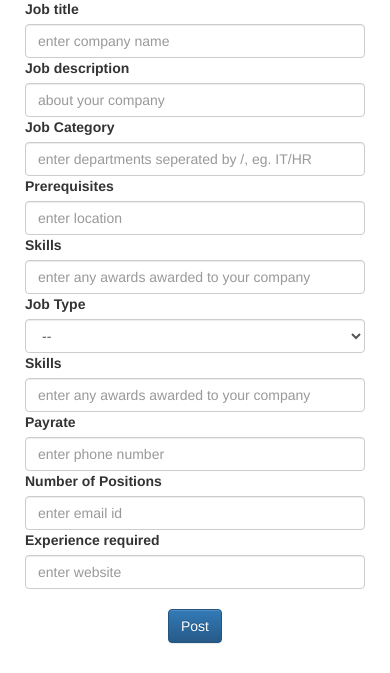
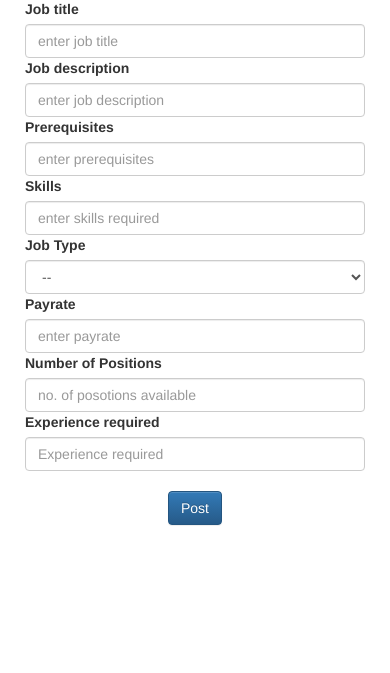
Before and after one commit to guptaaniket261/COL362-DBMS-Project, a Flask app: template templates/postJob.html in a window 390 px wide. Shown: the part 235-908 px from the top of the page. After the commit the page ends 761 px from the top, so only its background shows below. Run offline with Flask 2, Linux system fonts and the light colour scheme; the template is opened without the code that fills it, so the values that code supplies are empty; some libraries are stand-ins or nearby versions; grey boxes are pictures that could not be loaded.

Commit message:
job posting added

```diff
--- a/app.py
+++ b/app.py
@@ -1,4 +1,3 @@
-from crypt import methods
 from math import exp
 import os
 import psycopg2
@@ -339,7 +338,7 @@ def company_profile(cmpid):
   conn = get_db_connection()
   cur = conn.cursor()
   if request.method == "POST":
-    if request.form['key'] == 1:
+    if int(request.form['key']) == 1:
       cname = request.form['cname']
       about = request.form['about']
       depts = request.form['depts']
@@ -463,14 +462,33 @@ def update_job_status(cmpid, jobid, newstatus):
   return redirect('/company_' + str(cmpid))
 
 
+@app.route('/postjob_<int:cmpid>', methods=["GET", "POST"])
+def createjob(cmpid):
+  if not session.get('companyid'):
+    return redirect('/login')
+  if int(session.get('companyid')) != int(cmpid):
+    return redirect('/login')
+  print(request.form)
+  if request.method == "GET":
+    return render_template('postjob.html', companyid=cmpid)
+  if request.method == "POST":
+    conn = get_db_connection()
+    cur = conn.cursor()
+    cur.execute("select max(job_id) from job_details")
+    job_id = cur.fetchone()[0]+1
+    company_id = cmpid
+    title = request.form['title']
+    description = request.form['description']
+    job_type = request.form['job_type']
+    prerequisites = request.form['prerequisites']
+    skills = request.form['skills']
+    pay_rate = request.form['pay_rate']
+    no_positions = request.form['no_positions']
+    experience_required = request.form['experience_required']
 
-@app.route('/company_profile')
-def getcompany_profile():
-  return render_template('company_profile.html')
-
-
-@app.route('/postjob')
-def createjob():
+    cur.execute("INSERT INTO job_details (job_id, company_id, title, description, job_type, prerequisites, skills, pay_rate, no_positions, experience_required, status) VALUES (%(o1)s, %(o2)s, %(o3)s, %(o4)s, %(o5)s, %(o6)s, %(o7)s, %(o8)s, %(o9)s, %(o10)s, '1')", {"o1": job_id, "o2": company_id, "o3": title, "o4": description, "o5": job_type, "o6": prerequisites, "o7": skills, "o8": pay_rate, "o9": no_positions, "o10": experience_required})
+    conn.commit()
+    return redirect('/company_' + str(cmpid))
   return render_template('postJob.html')
 
 
--- a/templates/company_profile_new.html
+++ b/templates/company_profile_new.html
@@ -9,7 +9,7 @@
     </div>
     <div class="row">
         <div class="col-md-4 border-right">
-            <div class="d-flex flex-column align-items-center text-center p-3 py-5"><img class="rounded-circle mt-5" width="150px" src="https://cdn.pixabay.com/photo/2016/04/10/21/53/distorted-1320866_960_720.png"><div class="font-weight-bold">Username</div><span class="text-black-50">user@gmail.com</span><span> </span></div>
+            <div class="d-flex flex-column align-items-center text-center p-3 py-5"><img class="rounded-circle mt-5" width="150px" src="https://cdn.pixabay.com/photo/2016/04/10/21/53/distorted-1320866_960_720.png"><div class="font-weight-bold">{{company_detail.company_name}}</div><span class="text-black-50">{{company_detail.email}}</span><span> </span></div>
         </div>
 
 
--- a/templates/postJob.html
+++ b/templates/postJob.html
@@ -13,17 +13,17 @@
         </div>
         <div class="col-md-4 border-right">
             <div class="p-3 py-5">
+                <form class="customform" method="post" action="">
 
                 <div class="row mt-3">
 
-                    <div class="col-md-12"><label class="labels">Job title</label><input type="text" class="form-control" placeholder="enter company name" value=""></div>
-                    <div class="col-md-12"><label class="labels">Job description</label><input type="text" class="form-control" value="" placeholder="about your company"></div>
-                    <div class="col-md-12"><label class="labels">Job Category</label><input type="text" class="form-control" placeholder="enter departments seperated by /, eg. IT/HR" value=""></div>
-                    <div class="col-md-12"><label class="labels">Prerequisites</label><input type="text" class="form-control" placeholder="enter location" value=""></div>
-                    <div class="col-md-12"><label class="labels">Skills</label><input type="text" class="form-control" placeholder="enter any awards awarded to your company" value=""></div>
+                    <div class="col-md-12"><label class="labels">Job title</label><input type="text" name="title" class="form-control" placeholder="enter job title" value=""></div>
+                    <div class="col-md-12"><label class="labels">Job description</label><input type="text" name="description" class="form-control" value="" placeholder="enter job description"></div>
+                    <div class="col-md-12"><label class="labels">Prerequisites</label><input type="text" name="prerequisites" class="form-control" placeholder="enter prerequisites" value=""></div>
+                    <div class="col-md-12"><label class="labels">Skills</label><input type="text" name="skills" class="form-control" placeholder="enter skills required" value=""></div>
                     <div class="col-md-12">
                         <label for="job-type">Job Type</label>
-                        <select class="form-control" id="job-type" name="job-type">
+                        <select class="form-control" id="job-type" name="job_type">
                           <option value="--">--</option>
                           <option value="full-time">Full Time</option>
                           <option value="part-time">Part Time</option>
@@ -32,30 +32,16 @@
                           <option value="work-from-home">Work From Home</option>
                         </select>
                       </div>
-                    <div class="col-md-12"><label class="labels">Skills</label><input type="text" class="form-control" placeholder="enter any awards awarded to your company" value=""></div>
-
-                    <div class="col-md-12"><label class="labels">Payrate</label><input type="text" class="form-control" placeholder="enter phone number" value=""></div>
-                    <div class="col-md-12"><label class="labels">Number of Positions</label><input type="text" class="form-control" placeholder="enter email id" value=""></div>
-                    <div class="col-md-12"><label class="labels">Experience required</label><input type="text" class="form-control" placeholder="enter website" value=""></div>
+                    <div class="col-md-12"><label class="labels">Payrate</label><input type="text" name="pay_rate" class="form-control" placeholder="enter payrate" value=""></div>
+                    <div class="col-md-12"><label class="labels">Number of Positions</label><input type="text" name="no_positions" class="form-control" placeholder="no. of posotions available" value=""></div>
+                    <div class="col-md-12"><label class="labels">Experience required</label><input type="text" name="experience_required" class="form-control" placeholder="Experience required" value=""></div>
                 </div>
                 <div class="row mt-3">
                 </div>
-                <div class="mt-5 text-center" style="padding: 20px;"><button class="btn btn-primary profile-button" type="button">Post</button></div>
+                <div class="mt-5 text-center" style="padding: 20px;"><button class="btn btn-primary profile-button" type="submit">Post</button></div>
+                </form>
             </div>
         </div>
-        <!--
-        <div class="d-inline col-md-4 border-right">
-            <div class="p-3 py-5">
-                <div class="row mt-3">
-                    <div class="col-md-12"><label class="labels">Experience</label><input type="text" class="form-control" placeholder="enter experience" value=""></div>
-                    <div class="col-md-12" style="margin-top: 24px;"><button class="btn"><i class="fa fa-plus" ></i></i> Add experience</button></div>
-                    <div class="col-md-12 text-center" style="margin: 20px;"><button class="btn btn-primary profile-button" type="button">Update Experience</button></div>
-
-                </div>
-
-            </div>
-        </div>
-        -->
     </div>
 </div>
 
```
Also changed, not shown: templates/companyPage.html (+5 -3 lines).
